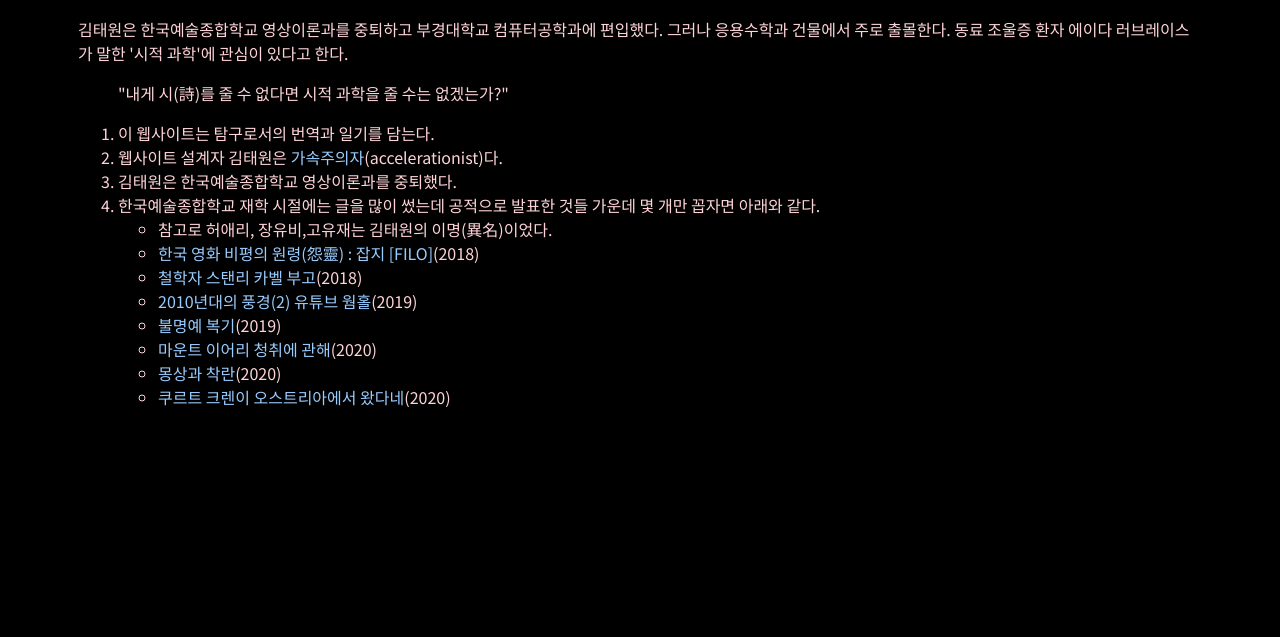
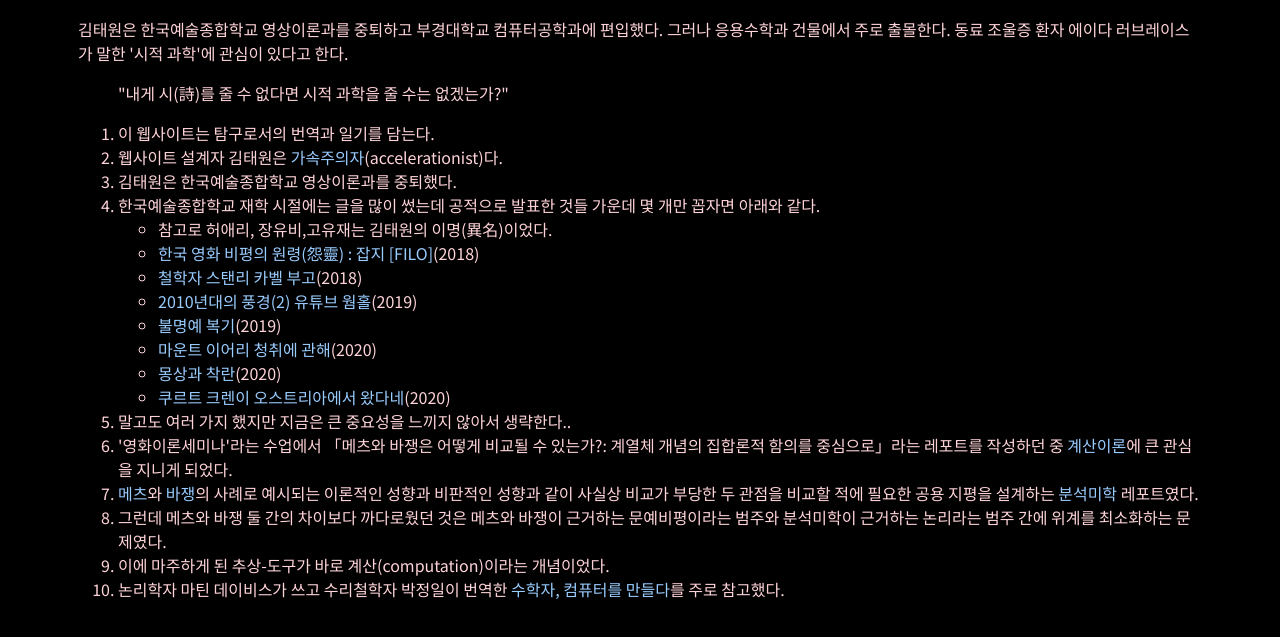
Before and after one commit to pangmoo-KTW/invs, a plain HTML site: page me.html in a window 1280 px wide. Shown: the part 145-782 px from the top of the page. Drawn offline with Linux system fonts and the light colour scheme.

Commit message:
profile update

```diff
--- a/me.html
+++ b/me.html
@@ -37,6 +37,12 @@
                 <li><a href="http://news.karts.ac.kr/?p=8148">몽상과 착란</a>(2020)</li>
                 <li><a href="http://news.karts.ac.kr/?p=8220">쿠르트 크렌이 오스트리아에서 왔다네</a>(2020)</li>
             </ul>
+            <li>말고도 여러 가지 했지만 지금은 큰 중요성을 느끼지 않아서 생략한다..</li>
+            <li>'영화이론세미나'라는 수업에서 「메츠와 바쟁은 어떻게 비교될 수 있는가?: 계열체 개념의 집합론적 함의를 중심으로」라는 레포트를 작성하던 중 <a href="http://www.aistudy.co.kr/computer/computation.htm">계산이론</a>에 큰 관심을 지니게 되었다.</li>
+            <li><a href="https://nomadist.tistory.com/244">메츠</a>와 <a href="http://annual-parallax.blogspot.com/2019/12/blog-post_20.html">바쟁</a>의 사례로 예시되는 이론적인 성향과 비판적인 성향과 같이 사실상 비교가 부당한 두 관점을 비교할 적에 필요한 공용 지평을 설계하는 <a href="https://suyeonglim.squarespace.com/watchandread/aesthetics1">분석미학</a> 레포트였다.</li>
+            <li>그런데 메츠와 바쟁 둘 간의 차이보다 까다로웠던 것은 메츠와 바쟁이 근거하는 문예비평이라는 범주와 분석미학이 근거하는 논리라는 범주 간에 위계를 최소화하는 문제였다.</li>
+            <li>이에 마주하게 된 추상-도구가 바로 계산(computation)이라는 개념이었다.</li>
+            <li>논리학자 마틴 데이비스가 쓰고 수리철학자 박정일이 번역한 <a href="https://www.aladin.co.kr/m/mproduct.aspx?ItemId=543890">수학자, 컴퓨터를 만들다</a>를 주로 참고했다.</li>
         </ol>
     </body>
 </html>
```
